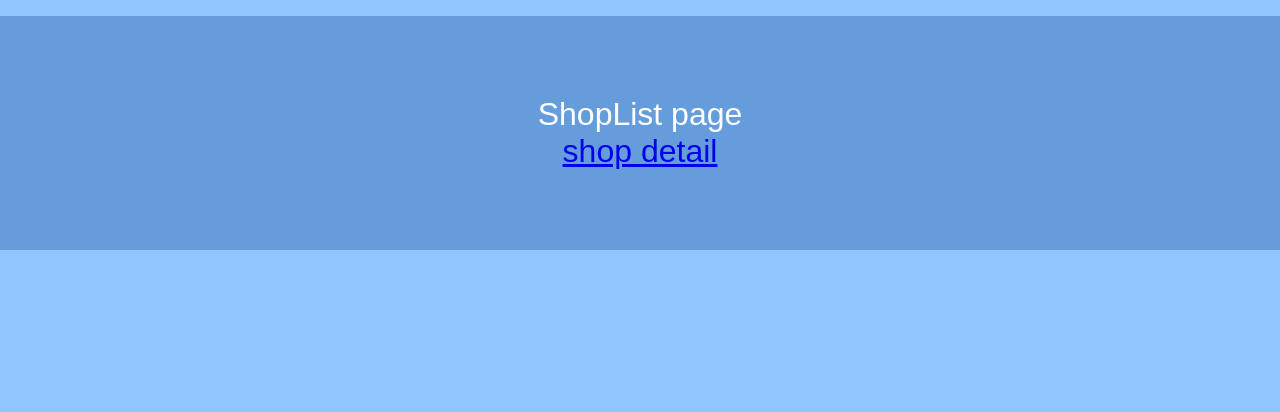
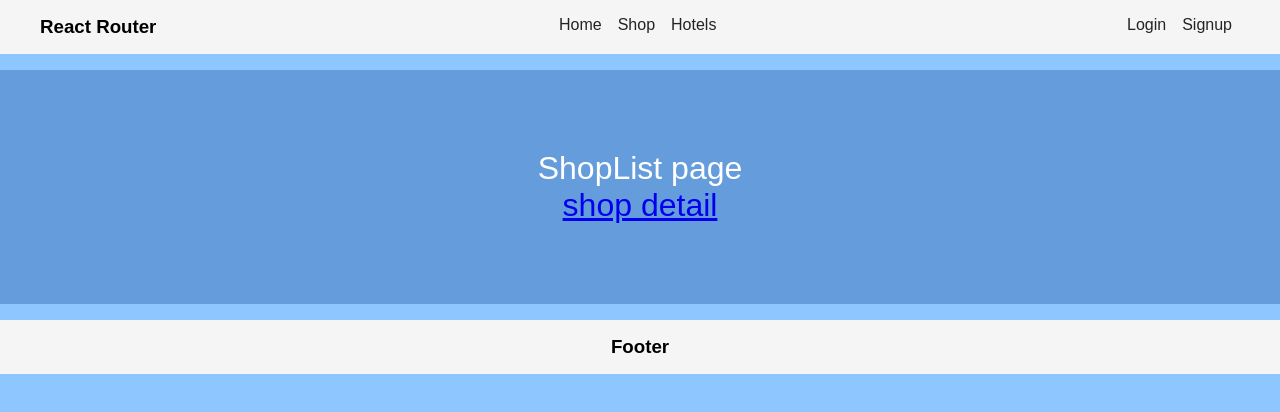
Before and after one commit to ameysawant/react19-with-typescript-tutorial, a React (Vite) app: page /shoplist in a window 1280 px wide. Shown: the top 412 px of the page. Built offline with nearby package versions, Linux system fonts and the light colour scheme.

Commit message:
added  multiple layout and nested layout

```diff
--- /dev/null
+++ b/src/pages/auth/AuthLayout.tsx
@@ -0,0 +1,14 @@
+import React from "react";
+import { Outlet } from "react-router";
+
+const AuthLayout = () => {
+  return (
+    <>
+      <h2>auth header</h2>
+      <Outlet />
+      <h2>auth header</h2>
+    </>
+  );
+};
+
+export default AuthLayout;
--- a/src/pages/home/Header.tsx
+++ b/src/pages/home/Header.tsx
@@ -12,13 +12,13 @@ const Header = () => {
             <li>
               <Link to="/">Home</Link>
               <Link to="/shoplist">Shop</Link>
-              <Link to="/hotelsearch">Hotels</Link>
+              <Link to="/hotels">Hotels</Link>
             </li>
           </ul>
           <ul>
             <li>
-              <Link to="/login">Login</Link>
-              <Link to="/signup">Signup</Link>
+              <Link to="/auth">Login</Link>
+              <Link to="/auth/signup">Signup</Link>
             </li>
           </ul>
         </div>
--- /dev/null
+++ b/src/pages/home/HomeLayout.tsx
@@ -0,0 +1,17 @@
+import Footer from "@/pages/home/Footer";
+import Header from "@/pages/home/Header";
+import { Outlet } from "react-router";
+
+const HomeLayout = () => {
+  return (
+    <>
+      <Header />
+      <main>
+        <Outlet />
+      </main>
+      <Footer />
+    </>
+  );
+};
+
+export default HomeLayout;
--- a/src/pages/home/Index.tsx
+++ b/src/pages/home/Index.tsx
@@ -1,5 +1,3 @@
-import Footer from "./Footer";
-import Header from "./Header";
 import HeroSlider from "./HeroSlider";
 import NewsLetter from "./NewsLetter";
 import Welcome from "./Welcome";
@@ -7,11 +5,9 @@ import Welcome from "./Welcome";
 const Index = () => {
   return (
     <>
-      <Header />
       <HeroSlider />
       <Welcome />
       <NewsLetter />
-      <Footer />
     </>
   );
 };
--- /dev/null
+++ b/src/pages/hotels/HotelLayout.tsx
@@ -0,0 +1,14 @@
+import React from "react";
+import { Outlet } from "react-router";
+
+const HotelLayout = () => {
+  return (
+    <>
+      <h2>hotel header</h2>
+      <Outlet />
+      <h2>hotel footer</h2>
+    </>
+  );
+};
+
+export default HotelLayout;
--- a/src/pages/hotels/HotelList.tsx
+++ b/src/pages/hotels/HotelList.tsx
@@ -6,7 +6,7 @@ const HotelList = () => {
     <>
       <div className="hotellist">
         <div>HotelList page</div>
-        <Link to="/hoteldetail">hotel detail</Link>
+        <Link to="/hotels/hoteldetail">hotel detail</Link>
       </div>
     </>
   );
--- a/src/pages/hotels/HotelSearch.tsx
+++ b/src/pages/hotels/HotelSearch.tsx
@@ -6,7 +6,7 @@ const HotelSearch = () => {
     <>
       <div className="hotelsearch">
         <div>HotelSearch page</div>
-        <Link to="/hotellist">hotel list</Link>
+        <Link to="/hotels/hotellist">hotel list</Link>
       </div>
     </>
   );
--- a/src/router/Router.tsx
+++ b/src/router/Router.tsx
@@ -1,7 +1,10 @@
+import AuthLayout from "@/pages/auth/AuthLayout";
 import Login from "@/pages/auth/Login";
 import Signup from "@/pages/auth/Signup";
+import HomeLayout from "@/pages/home/HomeLayout";
 import Home from "@/pages/home/Index";
 import HotelDetail from "@/pages/hotels/HotelDetail";
+import HotelLayout from "@/pages/hotels/HotelLayout";
 import HotelList from "@/pages/hotels/HotelList";
 import HotelSearch from "@/pages/hotels/HotelSearch";
 import ShopDetail from "@/pages/shop/ShopDetail";
@@ -11,35 +14,54 @@ import { createBrowserRouter } from "react-router";
 const router = createBrowserRouter([
   {
     path: "/",
+    Component: HomeLayout,
+    children: [
+      {
+        index: true,
         Component: Home,
       },
       {
-    path: "/login",
+        path: "shoplist",
+        Component: ShopList,
+      },
+      {
+        path: "shopdetail",
+        Component: ShopDetail,
+      },
+      {
+        path: "/auth",
+        Component: AuthLayout,
+        children: [
+          {
+            index: true,
             Component: Login,
           },
           {
-    path: "/signup",
+            path: "signup",
             Component: Signup,
           },
+        ],
+      },
+    ],
+  },
+
   {
-    path: "/shoplist",
-    Component: ShopList,
+    path: "/hotels",
+    Component: HotelLayout,
+    children: [
+      {
+        index: true,
+        Component: HotelSearch,
       },
       {
-    path: "/shopdetail",
-    Component: ShopDetail,
-  },
-  {
-    path: "/hotellist",
+        path: "hotellist",
         Component: HotelList,
       },
       {
-    path: "/hoteldetail",
+        path: "hoteldetail",
         Component: HotelDetail,
       },
-  {
-    path: "/hotelsearch",
-    Component: HotelSearch,
+    ],
   },
 ]);
 
```
Lines whose indentation alone changed are shown as unchanged.
